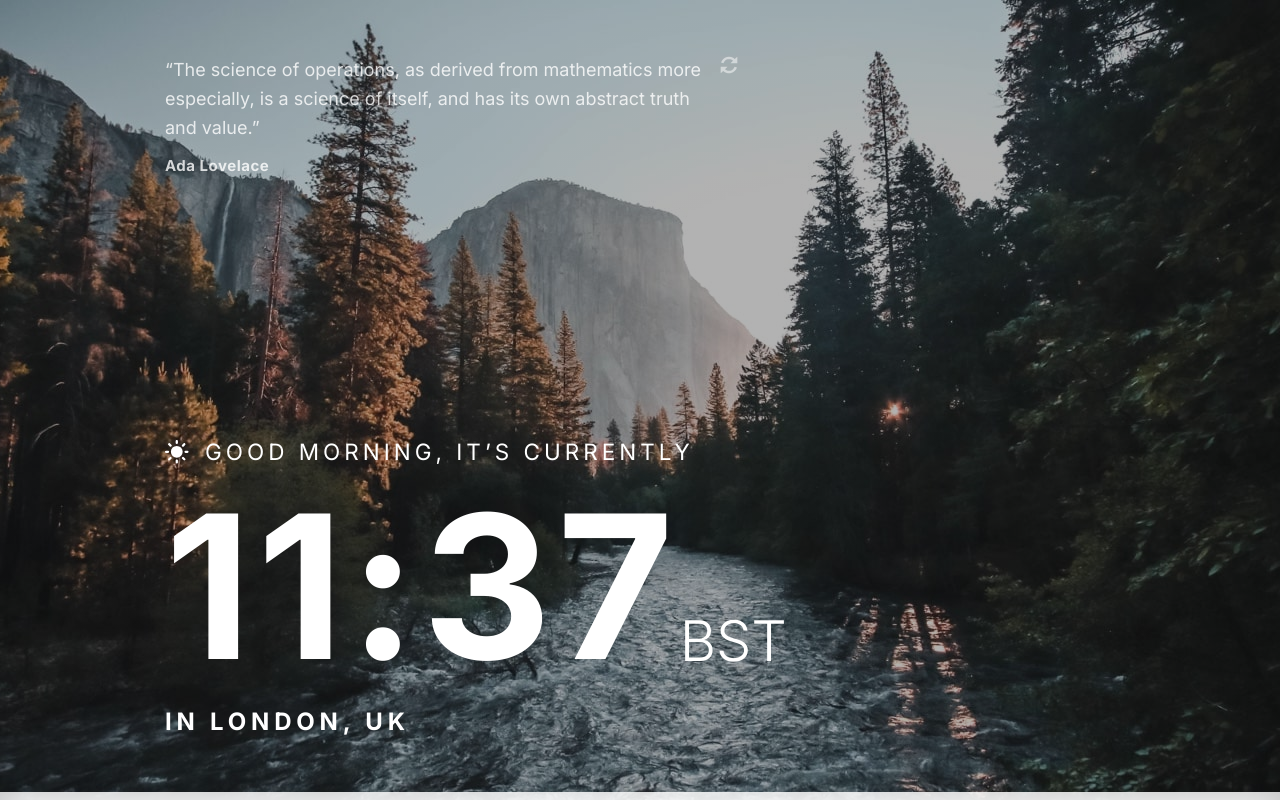
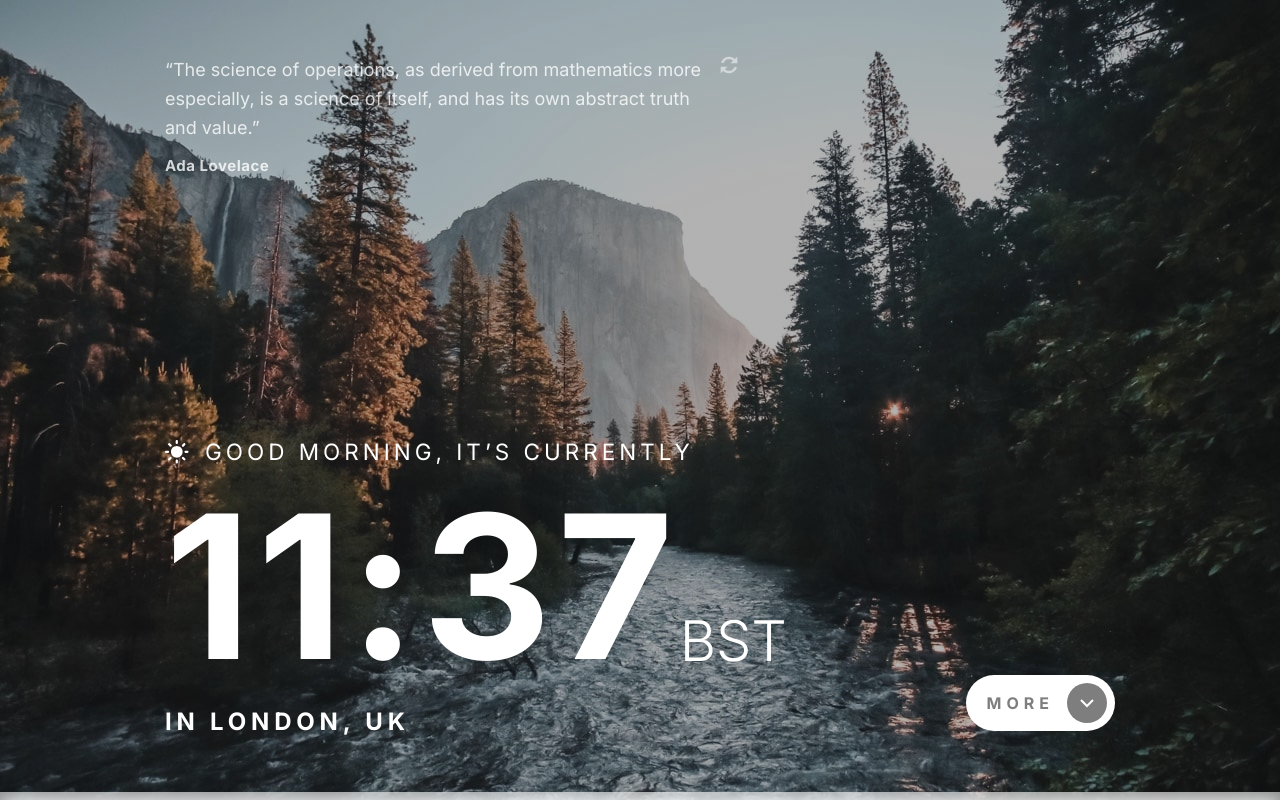
Before and after one commit to DonUggioni/clock-app, a React (Create React App) app: page / in a window 1280 px wide. Shown: the top 800 px of the page. Built offline with nearby package versions, Linux system fonts and the light colour scheme.

Commit message:
Work on components layout

```diff
--- a/src/App.scss
+++ b/src/App.scss
@@ -20,4 +20,5 @@ body {
   height: 100vh;
   color: variables.$cl-white;
   // overflow: hidden;
+  position: relative;
 }
--- /dev/null
+++ b/src/components/UI/Button.js
@@ -0,0 +1,17 @@
+import arrowIconDown from '../../assets/icons/icon-arrow-down.svg';
+import arrowIconUp from '../../assets/icons/icon-arrow-up.svg';
+
+import classes from './Button.module.scss';
+
+function Button() {
+  return (
+    <button className={classes.btn}>
+      <span>more</span>
+      <div className={classes.img__container}>
+        <img src={arrowIconDown} alt="Arrow icon" />
+      </div>
+    </button>
+  );
+}
+
+export default Button;
--- /dev/null
+++ b/src/components/UI/Button.module.scss
@@ -0,0 +1,45 @@
+@use '../../Sass/variables';
+
+.btn {
+  display: flex;
+  align-items: center;
+  justify-content: center;
+  gap: 1.3rem;
+
+  position: absolute;
+  bottom: 12.5rem;
+  right: 16.5rem;
+
+  border: none;
+  border-radius: 2.8rem;
+  background-color: variables.$cl-white;
+  padding: 0.8rem;
+  padding-left: 2.1rem;
+  cursor: pointer;
+
+  & .img__container {
+    display: flex;
+    align-items: center;
+    justify-content: center;
+    background-color: variables.$cl-black;
+    opacity: 0.5;
+    transition: all 0.2s;
+    border-radius: 100%;
+    height: 4rem;
+    width: 4rem;
+  }
+
+  &:hover .img__container {
+    opacity: 0.4;
+  }
+
+  & span {
+    font-size: 1.6rem;
+    font-family: 'Inter', sans-serif;
+    color: variables.$cl-black;
+    font-weight: 700;
+    text-transform: uppercase;
+    letter-spacing: 0.5rem;
+    opacity: 0.5;
+  }
+}
--- a/src/components/backgroundImg/BackgroundImg.js
+++ b/src/components/backgroundImg/BackgroundImg.js
@@ -10,7 +10,7 @@ function BackgroundImg() {
 
   const containerDay = `${classes.container}`;
   const containerNight = `${classes.container} ${classes.night}`;
-  const timeOfDay = hour >= 6 && hour <= 18 ? containerDay : containerNight;
+  const timeOfDay = hour >= 6 && hour <= 19 ? containerDay : containerNight;
 
   useEffect(() => {
     setDayTime(timeOfDay);
--- a/src/components/footerInfo/FooterInfo.js
+++ b/src/components/footerInfo/FooterInfo.js
@@ -2,6 +2,7 @@ import classes from './FooterInfo.module.scss';
 
 function FooterInfo() {
   return (
+    <>
       <footer className={classes.container}>
         <div className={classes.data__container}>
           <span>Current timezone</span>
@@ -20,6 +21,7 @@ function FooterInfo() {
           <h2>42</h2>
         </div>
       </footer>
+    </>
   );
 }
 
--- a/src/components/footerInfo/FooterInfo.module.scss
+++ b/src/components/footerInfo/FooterInfo.module.scss
@@ -4,11 +4,12 @@
   display: grid;
   grid-template-columns: 1.5fr 1fr;
   row-gap: 4.2rem;
+  background: rgba(255, 255, 255, 0.5);
 
+  // position: relative;
   width: 100%;
   height: 40rem;
-  background: rgba(255, 255, 255, 0.75);
-  backdrop-filter: blur(20.3871px);
+  backdrop-filter: blur(10px);
   padding: 7.4rem 16.5rem;
   color: variables.$cl-black;
 
--- a/src/components/mainInfo/MainInfoContainer.js
+++ b/src/components/mainInfo/MainInfoContainer.js
@@ -1,3 +1,5 @@
+import Button from '../UI/Button';
+
 import sunIcon from '../../assets/icons/icon-sun.svg';
 import refreshIcon from '../../assets/icons/icon-refresh.svg';
 
@@ -29,6 +31,7 @@ function MainInfoContainer(props) {
           <span>BST</span>
         </div>
         <h3 className={classes.location}>IN LONDON, UK</h3>
+        <Button />
       </div>
     </main>
   );
--- a/src/components/mainInfo/MainInfoContainer.module.scss
+++ b/src/components/mainInfo/MainInfoContainer.module.scss
@@ -4,6 +4,7 @@
   max-width: 57.3rem;
   width: 100%;
   margin: 5.6rem 16.5rem;
+  // position: relative;
 
   .quote__container {
     display: flex;
@@ -39,8 +40,10 @@
 
   .location__info {
     display: flex;
+    gap: 4.6rem;
     flex-direction: column;
-    gap: 4.6rem;
+    // position: relative;
+
     width: 100%;
 
     .greeting__container {
```
Lines whose indentation alone changed are shown as unchanged.
